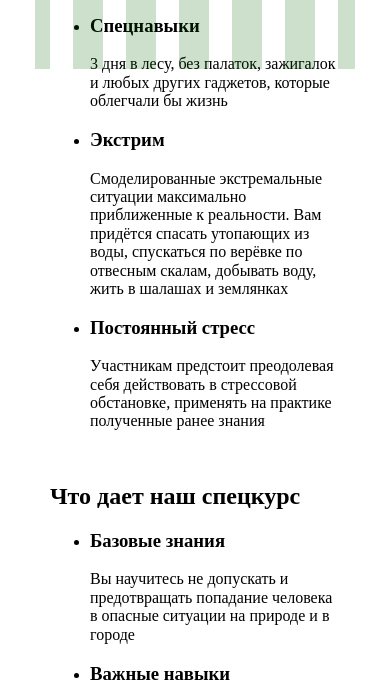
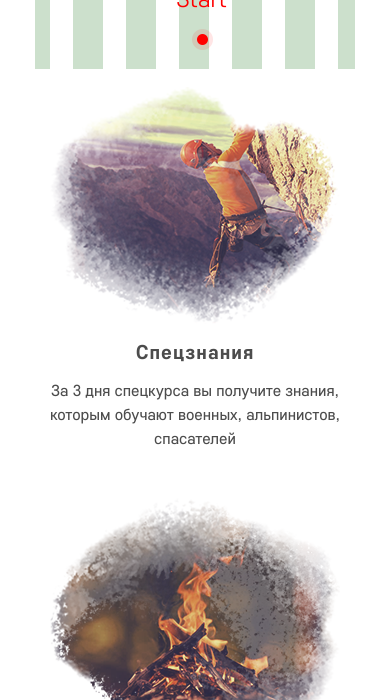
Before and after one commit to Marina-Sidorkina/sparta, a website: page source/index.html in a window 390 px wide. Shown: the part 775-1475 px from the top of the page. Drawn offline with Linux system fonts and the light colour scheme.

Commit message:
Add about section mobile styles.

```diff
--- a/source/sass/blocks/_about.scss
+++ b/source/sass/blocks/_about.scss
@@ -1,9 +1,132 @@
 .about__container {
   @include container;
   @include column;
+
+  padding-top: 73px;
 }
 
 .about__title {
-  @include sectionHeader;
+  @include sectionHeaderMobile;
   @include resetSpaces;
+
+  margin-left: 7px;
+  margin-bottom: 145px;
 }
+
+.about__list {
+  position: relative;
+  @include column;
+  @include resetList;
+  margin-bottom: 85px;
+
+  color: $text-color-medium;
+}
+
+.about__list::before {
+  @include pseudo(auto, auto, "Start");
+  top: -99px;
+  left: 126px;
+
+  font-family: "Core-35-Light", "Arial", sans-serif;
+  font-size: 24px;
+  color: $text-color-colored;
+}
+
+.about__list::after {
+  @include pseudo(auto, auto, "Finish");
+  bottom: -59px;
+
+  font-family: "Core-35-Light", "Arial", sans-serif;
+  font-size: 24px;
+  color: $text-color-colored;
+}
+
+.about__item {
+  position: relative;
+  @include column;
+  justify-content: flex-end;
+
+  width: 100%;
+  min-height: 366px;
+  margin-bottom: 53px;
+}
+
+.about__item:nth-child(1)::before {
+  @include pseudo(290px, 237px, "");
+  top: 3px;
+
+  background: url(../../images/dest/about/item-1/before-mobile.png) no-repeat;
+}
+
+.about__item:nth-child(1)::after {
+  @include pseudo(21px, 21px, "");
+  top: -55px;
+  left: 142px;
+
+  background: url(../../images/dest/about/pseudo-mobile.png) no-repeat;
+}
+
+.about__item:nth-child(2)::before {
+  @include pseudo(290px, 243px, "");
+  top: -5px;
+
+  background: url(../../images/dest/about/item-2/before-mobile.png) no-repeat;
+}
+
+.about__item:nth-child(2) .about__description {
+  width: 270px;
+}
+
+.about__item:nth-child(3) {
+  min-height: 521px;
+}
+
+.about__item:nth-child(3)::before {
+  @include pseudo(314px, 333px, "");
+  top: -14px;
+  left: -15px;
+
+  background: url(../../images/dest/about/item-3/before-mobile.png) no-repeat;
+}
+
+.about__item:nth-child(3) .about__description {
+  width: 286px;
+}
+
+.about__item:nth-child(4) {
+  min-height: 387px;
+}
+
+.about__item:nth-child(4)::before {
+  @include pseudo(294px, 241px, "");
+  top: -5px;
+  left: 4px;
+
+  background: url(../../images/dest/about/item-4/before-mobile.png) no-repeat;
+}
+
+.about__item:nth-child(4)::after {
+  @include pseudo(21px, 21px, "");
+  bottom: -73px;
+  left: 135px;
+
+  background: url(../../images/dest/about/pseudo-mobile.png) no-repeat;
+}
+
+.about__subtitle {
+  @include resetSpaces;
+  margin-bottom: 15px;;
+
+  font-family: "Core-65-Bold", "Arial", sans-serif;
+  font-size: 20px;
+  letter-spacing: 1px;
+}
+
+.about__description {
+  @include resetSpaces;
+
+  font-family: "Core-45-Regular", "Arial", sans-serif;
+  font-size: 16px;
+  text-align: center;
+  line-height: 24px;
+}
--- a/source/sass/config/_mixins.scss
+++ b/source/sass/config/_mixins.scss
@@ -22,7 +22,7 @@
   align-items: center;
 }
 
-@mixin sectionHeader {
+@mixin sectionHeaderMobile {
   font-family: "Core-95-Black", "Arial", sans-serif;
   font-size: 36px;
   letter-spacing: 1.8px;
@@ -34,3 +34,11 @@
   @include resetSpaces;
   list-style: none;
 }
+
+@mixin pseudo($width, $height, $content) {
+  content: $content;
+  position: absolute;
+
+  width: $width;
+  height: $height;
+}
```
Also changed, not shown: source/css/index.min.css, source/images/dest/about/item-1/before-mobile.png (added), source/images/dest/about/item-2/before-mobile.png (added), source/images/dest/about/item-3/before-mobile.png (added), source/images/dest/about/item-4/before-mobile.png (added), source/images/dest/about/pseudo-mobile.png (added), source/images/src/about/item-1/before-mobile.png (added), source/images/src/about/item-2/before-mobile.png (added), source/images/src/about/item-3/before-mobile.png (added), source/images/src/about/item-4/before-mobile.png (added), source/images/src/about/pseudo-mobile.png (added), 1 other file.
